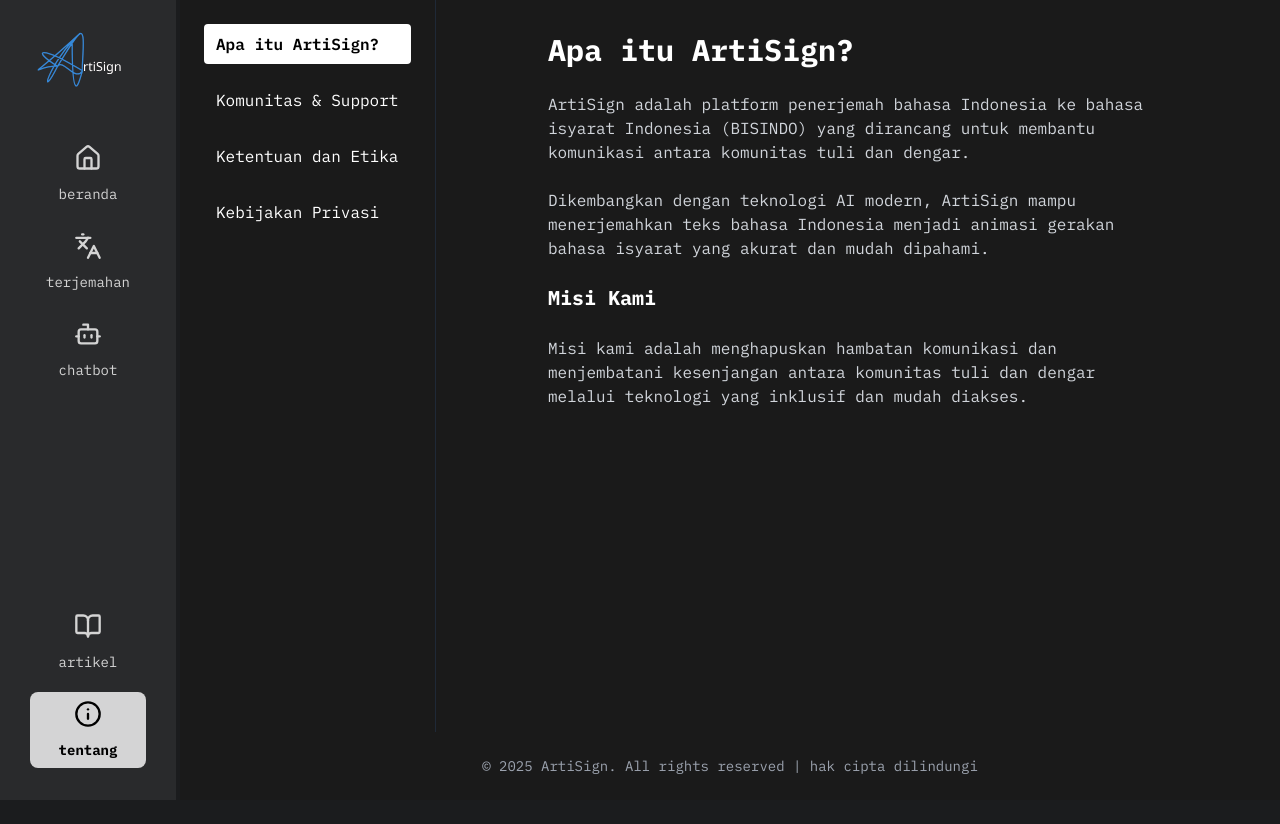
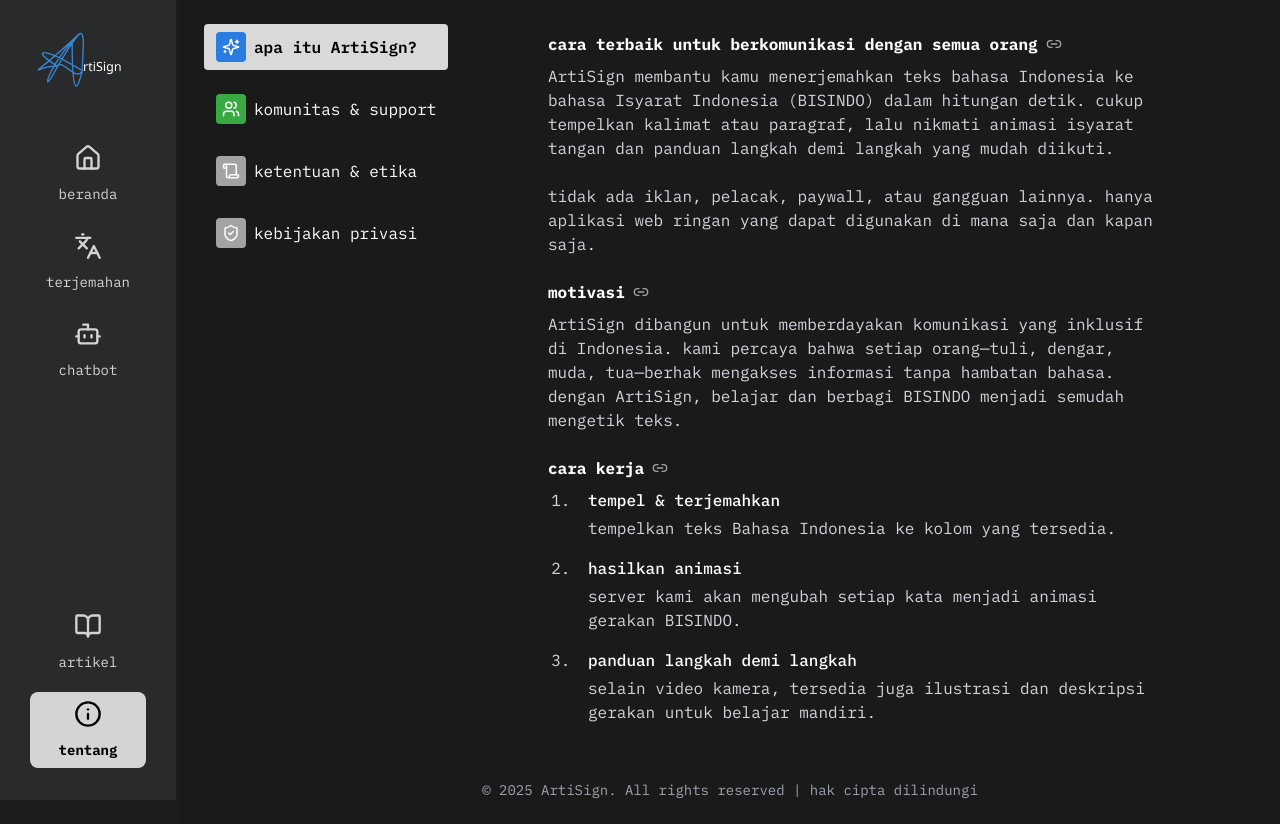
Before and after one commit to shaflykhalifap/ArtiSign, a React app: page /about in a window 1280 px wide. Before the commit the page ends 800 px from the top, so only its background shows below. Built offline with nearby package versions, Linux system fonts and the light colour scheme.

Commit message:
feat: create about-sidebar and develop apa itu arti-sign

```diff
--- /dev/null
+++ b/src/components/AboutActive.tsx
@@ -0,0 +1,68 @@
+import { Link2 } from "lucide-react";
+
+const AboutActive = () => {
+  return (
+    <div className="space-y-6">
+      <section>
+        <h2 className="text-l font-bold text-white mb-2 flex items-center gap-2">
+          cara terbaik untuk berkomunikasi dengan semua orang
+          <Link2 size={16} className="text-white/60" />
+        </h2>
+        <p className="text-gray-300">
+          ArtiSign membantu kamu menerjemahkan teks bahasa Indonesia ke bahasa
+          Isyarat Indonesia (BISINDO) dalam hitungan detik. cukup tempelkan
+          kalimat atau paragraf, lalu nikmati animasi isyarat tangan dan panduan
+          langkah demi langkah yang mudah diikuti.
+          <br />
+          <br />
+          tidak ada iklan, pelacak, paywall, atau gangguan lainnya. hanya
+          aplikasi web ringan yang dapat digunakan di mana saja dan kapan saja.
+        </p>
+      </section>
+      <section>
+        <h2 className="text-l font-bold text-white mb-2 flex items-center gap-2">
+          motivasi
+          <Link2 size={16} className="text-white/60" />
+        </h2>
+        <p className="text-gray-300">
+          ArtiSign dibangun untuk memberdayakan komunikasi yang inklusif di
+          Indonesia. kami percaya bahwa setiap orang—tuli, dengar, muda,
+          tua—berhak mengakses informasi tanpa hambatan bahasa. dengan ArtiSign,
+          belajar dan berbagi BISINDO menjadi semudah mengetik teks.
+        </p>
+      </section>
+      <section>
+        <h2 className="text-l font-bold text-white mb-2 flex items-center gap-2">
+          cara kerja
+          <Link2 size={16} className="text-white/60" />
+        </h2>
+        <ol className="list-decimal pl-8 text-gray-300 space-y-4 relative">
+          <li className="pl-2">
+            <div className="font-medium text-white">tempel & terjemahkan</div>
+            <p className="mt-1">
+              tempelkan teks Bahasa Indonesia ke kolom yang tersedia.
+            </p>
+          </li>
+          <li className="pl-2">
+            <div className="font-medium text-white">hasilkan animasi</div>
+            <p className="mt-1">
+              server kami akan mengubah setiap kata menjadi animasi gerakan
+              BISINDO.
+            </p>
+          </li>
+          <li className="pl-2">
+            <div className="font-medium text-white">
+              panduan langkah demi langkah
+            </div>
+            <p className="mt-1">
+              selain video kamera, tersedia juga ilustrasi dan deskripsi gerakan
+              untuk belajar mandiri.
+            </p>
+          </li>
+        </ol>
+      </section>
+    </div>
+  );
+};
+
+export default AboutActive;
--- a/src/components/AboutSidebar.tsx
+++ b/src/components/AboutSidebar.tsx
@@ -1,3 +1,5 @@
+import { Sparkles, Users, Scroll, ShieldCheck } from "lucide-react";
+
 type AboutTab = "about" | "community" | "terms" | "privacy";
 
 const AboutSidebar = ({
@@ -8,48 +10,63 @@
   setActiveTab: (tab: AboutTab) => void;
 }) => {
   return (
-    <aside className="w-64 bg-[#1a1a1a] p-6 flex flex-col justify-between border-r border-gray-800">
+    <aside className="w-70 bg-[#1a1a1a] p-6 flex flex-col justify-between border-gray-800 fixed top-0 left-[180px] bottom-0">
       <div className="space-y-6">
         <nav className="space-y-4">
           <button
             onClick={() => setActiveTab("about")}
-            className={`w-full text-left px-3 py-2 rounded transition ${
+            className={`w-full text-left px-3 py-2 rounded transition flex items-center gap-2 ${
               activeTab === "about"
-                ? "bg-white text-black font-semibold"
+                ? "bg-[#D9D9D9] text-black font-semibold"
                 : "hover:bg-gray-800"
             }`}
           >
-            Apa itu ArtiSign?
+            <div className="p-1.5 bg-[#2A7CE1] rounded flex items-center justify-center">
+              <Sparkles size={18} color="#ffff" />
+            </div>
+            apa itu ArtiSign?
           </button>
+
           <button
             onClick={() => setActiveTab("community")}
             className={`w-full text-left px-3 py-2 rounded transition flex items-center gap-2 ${
               activeTab === "community"
-                ? "bg-white text-black font-semibold"
+                ? "bg-[#D9D9D9] text-black font-semibold"
                 : "hover:bg-gray-800"
             }`}
           >
-            Komunitas & Support
+            <div className="p-1.5 bg-[#37AA41] rounded flex items-center justify-center">
+              <Users size={18} color="#ffff" />
+            </div>
+            komunitas & support
           </button>
+
           <button
             onClick={() => setActiveTab("terms")}
-            className={`w-full text-left px-3 py-2 rounded transition ${
+            className={`w-full text-left px-3 py-2 rounded transition flex items-center gap-2 ${
               activeTab === "terms"
-                ? "bg-white text-black font-semibold"
+                ? "bg-[#D9D9D9] text-black font-semibold"
                 : "hover:bg-gray-800"
             }`}
           >
-            Ketentuan dan Etika
+            <div className="p-1.5 bg-white/60 rounded flex items-center justify-center">
+              <Scroll size={18} color="#ffff" />
+            </div>
+            ketentuan & etika
           </button>
+
           <button
             onClick={() => setActiveTab("privacy")}
-            className={`w-full text-left px-3 py-2 rounded transition ${
+            className={`w-full text-left px-3 py-2 rounded transition flex items-center gap-2 ${
               activeTab === "privacy"
-                ? "bg-white text-black font-semibold"
+                ? "bg-[#D9D9D9] text-black font-semibold"
                 : "hover:bg-gray-800"
             }`}
           >
-            Kebijakan Privasi
+            <div className="p-1.5 bg-white/60 rounded flex items-center justify-center">
+              <ShieldCheck size={18} color="#ffff" />
+            </div>
+            kebijakan privasi
           </button>
         </nav>
       </div>
--- a/src/pages/AboutPage.tsx
+++ b/src/pages/AboutPage.tsx
@@ -2,6 +2,7 @@
 import AboutSidebar from "../components/AboutSidebar";
 import Container from "../components/Container";
 import Footer from "../components/Footer";
+import AboutActive from "../components/AboutActive";
 
 type AboutTab = "about" | "community" | "terms" | "privacy";
 
@@ -13,29 +14,9 @@
       <div className="flex flex-1 bg-[#1a1a1a] text-white">
         <AboutSidebar activeTab={activeTab} setActiveTab={setActiveTab} />
 
-        <div className="flex-1 p-8">
+        <div className="flex-1 p-8 ml-64">
           <Container>
-            {activeTab === "about" && (
-              <div className="space-y-6">
-                <h1 className="text-3xl font-bold">Apa itu ArtiSign?</h1>
-                <p className="text-gray-300">
-                  ArtiSign adalah platform penerjemah bahasa Indonesia ke bahasa
-                  isyarat Indonesia (BISINDO) yang dirancang untuk membantu
-                  komunikasi antara komunitas tuli dan dengar.
-                </p>
-                <p className="text-gray-300">
-                  Dikembangkan dengan teknologi AI modern, ArtiSign mampu
-                  menerjemahkan teks bahasa Indonesia menjadi animasi gerakan
-                  bahasa isyarat yang akurat dan mudah dipahami.
-                </p>
-                <h2 className="text-xl font-bold mt-6">Misi Kami</h2>
-                <p className="text-gray-300">
-                  Misi kami adalah menghapuskan hambatan komunikasi dan
-                  menjembatani kesenjangan antara komunitas tuli dan dengar
-                  melalui teknologi yang inklusif dan mudah diakses.
-                </p>
-              </div>
-            )}
+            {activeTab === "about" && <AboutActive />}
 
             {activeTab === "community" && (
               <div className="space-y-6">
@@ -44,7 +25,6 @@
                   Bergabunglah dengan komunitas kami untuk berkolaborasi dan
                   mendapatkan bantuan dari pengguna lain.
                 </p>
-                {/* Community content */}
               </div>
             )}
 
```
